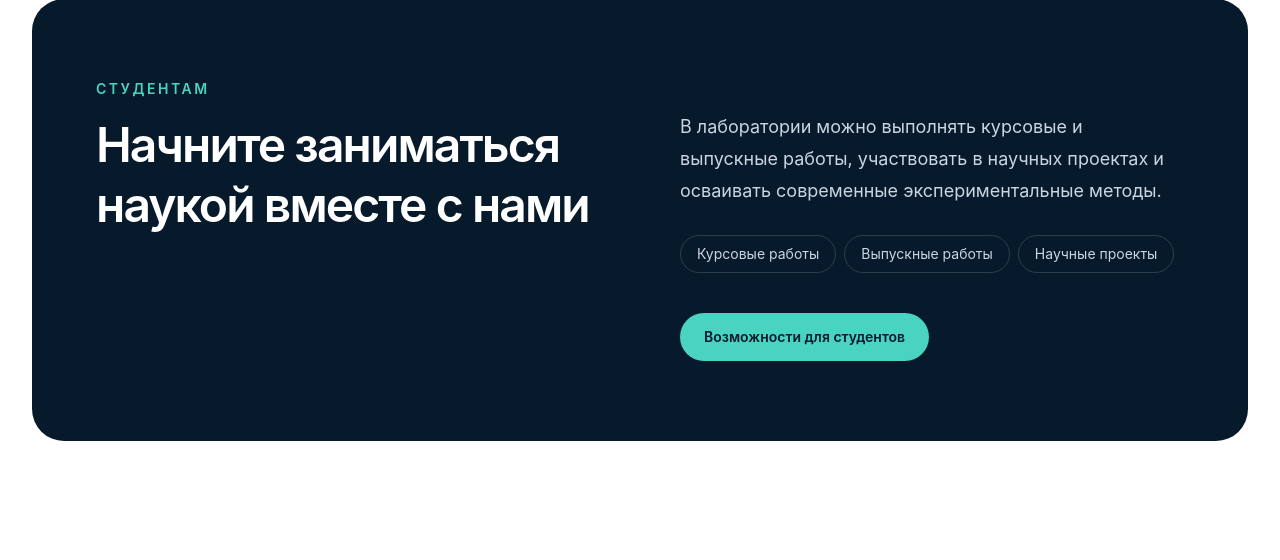
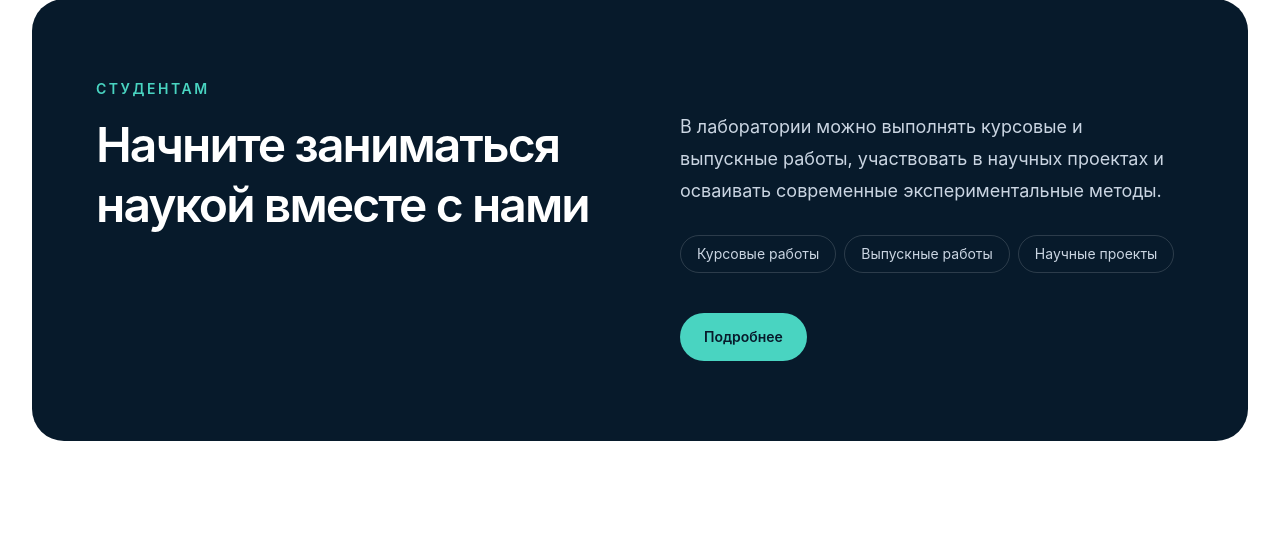
Before and after one commit to Umiacha/LHEC, a Django app: page / in a window 1280 px wide. Shown: the part 1322-1882 px from the top of the page. Run offline with Django 5.2, Linux system fonts and the light colour scheme; data that the repository does not hold is empty; style sheets or scripts are compiled from the project's sources.

Commit message:
Remake button to students main.

```diff
--- a/core/templates/core/home.html
+++ b/core/templates/core/home.html
@@ -175,7 +175,7 @@
                         href="{% url 'education:students' %}"
                         class="mt-10 inline-flex min-h-12 items-center justify-center rounded-full bg-energy-400 px-6 text-sm font-semibold text-lab-950 transition-colors hover:bg-energy-500"
                     >
-                        Возможности для студентов
+                        Подробнее
                     </a>
                 </div>
             </div>
```
